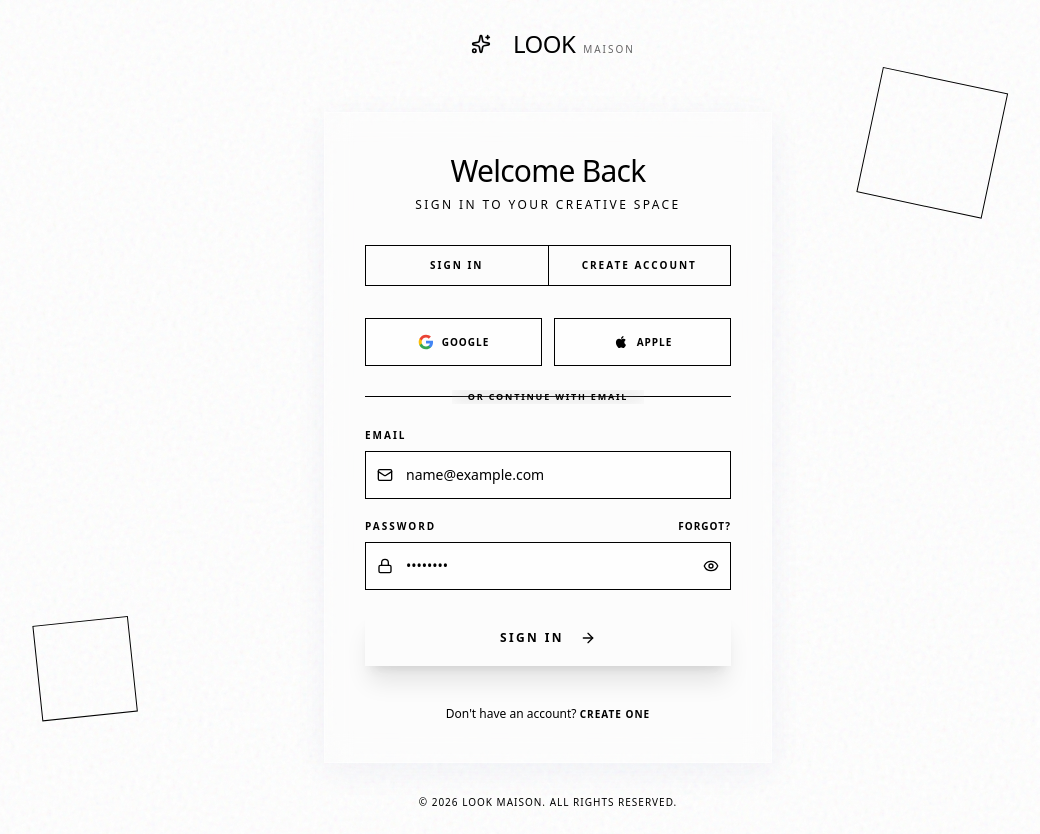
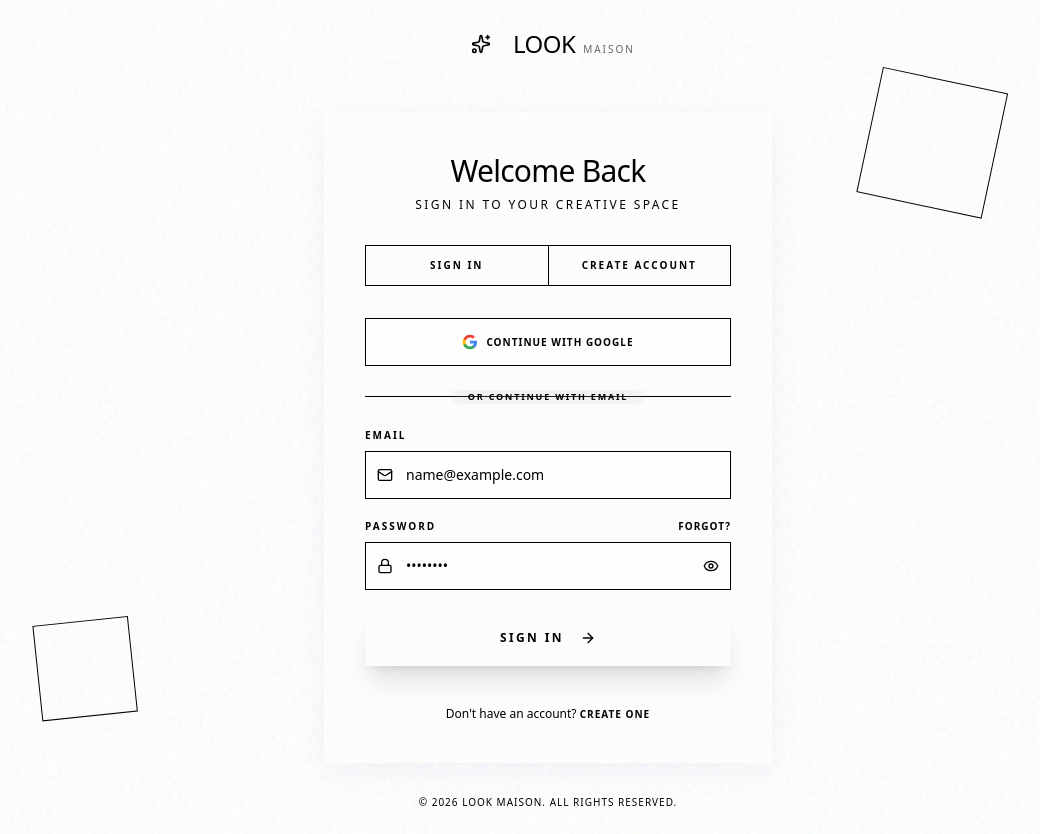
Before and after one commit to selsarraj-create/videoad, a Next.js app in the folder web/: page /login in a window 1280 px wide. Shown: the whole page, without its empty margins (92-1132 px from the left). Built offline with nearby package versions, Linux system fonts and the light colour scheme; no server answers; a web font is replaced by a local one.

Commit message:
simplify: remove Apple login, keep Google only

```diff
--- a/web/src/app/login/page.tsx
+++ b/web/src/app/login/page.tsx
@@ -21,13 +21,6 @@ function GoogleIcon({ className }: { className?: string }) {
     )
 }
 
-function AppleIcon({ className }: { className?: string }) {
-    return (
-        <svg className={className} viewBox="0 0 24 24" fill="currentColor">
-            <path d="M17.05 20.28c-.98.95-2.05.88-3.08.4-1.09-.5-2.08-.48-3.24 0-1.44.62-2.2.44-3.06-.4C2.79 15.25 3.51 7.59 9.05 7.31c1.35.07 2.29.74 3.08.8 1.18-.24 2.31-.93 3.57-.84 1.51.12 2.65.72 3.4 1.8-3.12 1.87-2.38 5.98.48 7.13-.57 1.5-1.31 2.99-2.54 4.09zM12.03 7.25c-.15-2.23 1.66-4.07 3.74-4.25.29 2.58-2.34 4.5-3.74 4.25z" />
-        </svg>
-    )
-}
 
 function LoginContent() {
     const [mode, setMode] = useState<'login' | 'signup'>('login')
@@ -84,7 +77,7 @@ function LoginContent() {
         }
     }
 
-    const handleSocialLogin = async (provider: 'google' | 'apple') => {
+    const handleSocialLogin = async (provider: 'google') => {
         setSocialLoading(provider)
         setError(null)
 
@@ -189,9 +182,9 @@ function LoginContent() {
                                 className="space-y-6"
                             >
                                 {/* Social Login */}
-                                <div className="grid grid-cols-2 gap-3">
+                                <div>
                                     <button
-                                        className="h-12 border border-nimbus bg-white/50 hover:bg-white transition-all duration-300 flex items-center justify-center gap-2 group"
+                                        className="w-full h-12 border border-nimbus bg-white/50 hover:bg-white transition-all duration-300 flex items-center justify-center gap-2 group"
                                         onClick={() => handleSocialLogin('google')}
                                         disabled={socialLoading !== null}
                                     >
@@ -200,21 +193,7 @@ function LoginContent() {
                                         ) : (
                                             <>
                                                 <GoogleIcon className="w-4 h-4" />
-                                                <span className="text-[10px] font-bold uppercase tracking-widest text-muted-foreground group-hover:text-foreground transition-colors">Google</span>
-                                            </>
-                                        )}
-                                    </button>
-                                    <button
-                                        className="h-12 border border-nimbus bg-white/50 hover:bg-white transition-all duration-300 flex items-center justify-center gap-2 group"
-                                        onClick={() => handleSocialLogin('apple')}
-                                        disabled={socialLoading !== null}
-                                    >
-                                        {socialLoading === 'apple' ? (
-                                            <Loader2 className="w-4 h-4 animate-spin text-muted-foreground" />
-                                        ) : (
-                                            <>
-                                                <AppleIcon className="w-4 h-4" />
-                                                <span className="text-[10px] font-bold uppercase tracking-widest text-muted-foreground group-hover:text-foreground transition-colors">Apple</span>
+                                                <span className="text-[10px] font-bold uppercase tracking-widest text-muted-foreground group-hover:text-foreground transition-colors">Continue with Google</span>
                                             </>
                                         )}
                                     </button>
```
